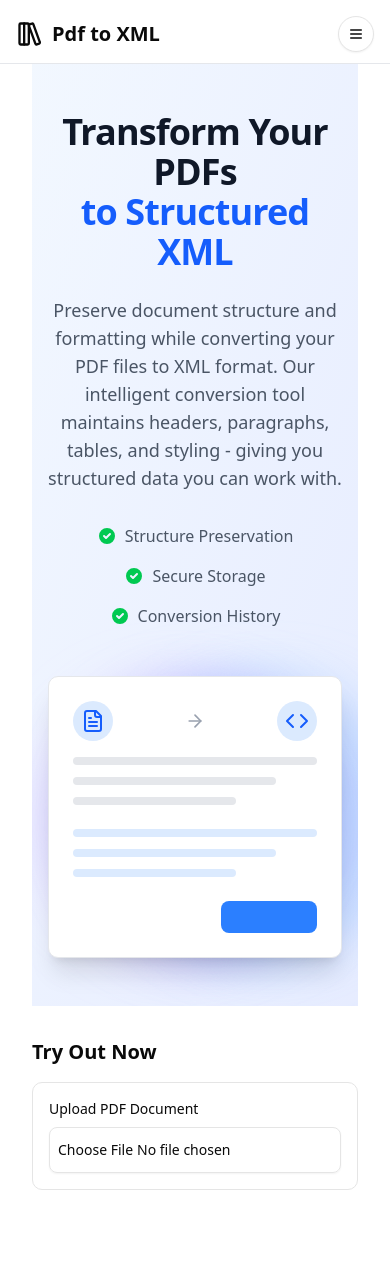
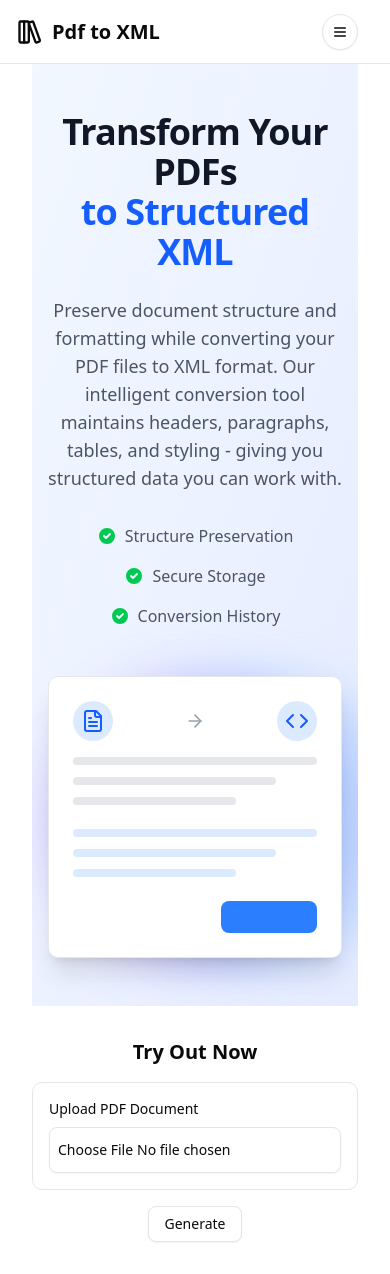
Before and after one commit to cdileep23/paftoXml-client, a React (Vite) app: page / in a window 390 px wide. Before the commit the page ends 1222 px from the top, so only its background shows below. Built offline with nearby package versions, Linux system fonts and the light colour scheme; no server answers.

Commit message:
s3 setup done

```diff
--- a/package.json
+++ b/package.json
@@ -21,6 +21,7 @@
     "axios": "^1.8.4",
     "class-variance-authority": "^0.7.1",
     "clsx": "^2.1.1",
+    "express-fileupload": "^1.5.1",
     "lucide-react": "^0.485.0",
     "next-themes": "^0.4.6",
     "react": "^19.0.0",
--- a/src/App.jsx
+++ b/src/App.jsx
@@ -4,6 +4,7 @@ import Body from './components/Body'
 import Home from './Pages/Home'
 import Auth from './Pages/Auth'
 import { Toaster } from './components/ui/sonner'
+import Conversion from './Pages/Conversion'
 
 const appRouter=createBrowserRouter([{
   path:"/",
@@ -12,8 +13,11 @@ const appRouter=createBrowserRouter([{
     path:"/",
     element:<Home/>
   },{
-    path:"auth",
+    path:"/auth",
     element:<Auth/>
+  },{
+    path:"/my-conversion",
+    element:<Conversion/>
   }]
 }])
 
--- /dev/null
+++ b/src/Pages/Conversion.jsx
@@ -0,0 +1,11 @@
+import React from 'react'
+
+const Conversion = () => {
+  return (
+    <div>
+      Conversion
+    </div>
+  )
+}
+
+export default Conversion
--- a/src/Pages/Home.jsx
+++ b/src/Pages/Home.jsx
@@ -1,43 +1,85 @@
 import React, { useState, useRef } from 'react';
 import { Button } from "@/components/ui/button";
-import { FileText, X,ArrowRight } from "lucide-react";
+import { FileText, X, ArrowRight, Code } from "lucide-react";
 import { Input } from '@/components/ui/input';
 import { Dialog, DialogContent, DialogHeader, DialogTitle, DialogTrigger } from "@/components/ui/dialog";
-import { Code } from "lucide-react";
+import { toast } from 'sonner';
+import axios from 'axios';
+import { BASE_URL } from '@/util/url';
 
 const Home = () => {
   const [selectedFile, setSelectedFile] = useState(null);
   const [fileObjectURL, setFileObjectURL] = useState(null);
+  const [isLoading, setIsLoading] = useState(false);
   const fileInputRef = useRef(null);
 
   const handleFileChange = (e) => {
     const file = e.target.files[0];
-    if (file && file.type === 'application/pdf') {
-      // Store the file in state
+    if (!file) return;
+
+    // Clean up previous file URL if exists
+    if (fileObjectURL) {
+      URL.revokeObjectURL(fileObjectURL);
+    }
+
+    if (file.type === 'application/pdf') {
       setSelectedFile(file);
-
-      // Create a blob URL for the preview
       const objectURL = URL.createObjectURL(file);
       setFileObjectURL(objectURL);
-    } else if (file) {
-      alert('Please select a PDF file');
-      // Reset the file input
+    } else {
+      toast.error('Please select a PDF file');
       if (fileInputRef.current) {
         fileInputRef.current.value = "";
       }
     }
   };
 
+  const handleUpload = async () => {
+    if (!selectedFile) {
+      toast.error('Please upload a file first');
+      return;
+    }
+
+    setIsLoading(true);
+    const toastId = toast.loading('Uploading file...');
+
+    try {
+      const formData = new FormData();
+      formData.append('pdfFile', selectedFile);
+
+      const response = await axios.post(
+        `${BASE_URL}/conversion/create-conversion`,
+        formData,
+        {
+          withCredentials: true,
+          headers: {
+            'Content-Type': 'multipart/form-data',
+          },
+        }
+      );
+
+      toast.success('File uploaded successfully!', { id: toastId });
+      console.log('Conversion result:', response.data);
+
+      // Reset form after successful upload
+      clearSelectedFile();
+    } catch (error) {
+      console.error('Upload failed:', error);
+      const errorMessage = error.response?.data?.message ||
+                          error.message ||
+                          'Upload failed';
+      toast.error(`Upload failed: ${errorMessage}`, { id: toastId });
+    } finally {
+      setIsLoading(false);
+    }
+  };
+
   const clearSelectedFile = () => {
     setSelectedFile(null);
-
-    // Clean up the blob URL to avoid memory leaks
     if (fileObjectURL) {
       URL.revokeObjectURL(fileObjectURL);
       setFileObjectURL(null);
     }
-
-    // Reset the file input
     if (fileInputRef.current) {
       fileInputRef.current.value = "";
     }
@@ -46,11 +88,10 @@ const Home = () => {
   return (
     <div className="container mx-auto px-4">
       <HeroSection/>
-      <div className='mt-8 mb-8'>
+      <div className='mt-8 mb-8 flex flex-col justify-center items-center space-y-5'>
         <h1 className='text-xl sm:text-2xl font-bold mb-4'>Try Out Now</h1>
 
-        {/* Main container - simplified to just the upload section */}
-        <div className='w-full max-w-lg'>
+        <div className='w-full max-w-lg mb-4'>
           <div className='relative bg-white rounded-lg border p-4'>
             <label className="block text-sm font-medium mb-2">Upload PDF Document</label>
             <Input
@@ -65,7 +106,6 @@ const Home = () => {
               <div className='mt-3 flex items-center text-sm bg-gray-50 p-2 rounded'>
                 <FileText className='h-4 w-4 mr-2 text-blue-500 flex-shrink-0' />
 
-                {/* Dialog (popup) trigger wrapped around the filename */}
                 <Dialog>
                   <DialogTrigger asChild>
                     <button className='truncate text-left hover:underline text-blue-600'>
@@ -76,7 +116,7 @@ const Home = () => {
                     <DialogHeader>
                       <DialogTitle>PDF Preview: {selectedFile.name}</DialogTitle>
                     </DialogHeader>
-  <div className='flex-1 min-h-0'> {/* This makes the container grow but not overflow */}
+                    <div className='flex-1 min-h-0'>
                       <iframe
                         src={fileObjectURL}
                         className='w-full h-full'
@@ -98,6 +138,16 @@ const Home = () => {
             )}
           </div>
         </div>
+
+        <div>
+          <Button
+            onClick={handleUpload}
+            variant='outline'
+            disabled={isLoading }
+          >
+            {isLoading ? 'Processing...' : 'Generate'}
+          </Button>
+        </div>
       </div>
     </div>
   );
@@ -108,26 +158,21 @@ export default Home;
 const HeroSection = () => {
   return (
     <div className="relative overflow-hidden bg-white">
-      {/* Background gradient */}
       <div className="absolute inset-0 bg-gradient-to-br from-blue-50 to-indigo-100 opacity-80"></div>
 
       <div className="relative mx-auto max-w-7xl px-4 sm:px-6 lg:px-8">
         <div className="py-12 md:py-20 lg:py-24">
           <div className="grid grid-cols-1 gap-12 lg:grid-cols-2 lg:gap-8 items-center">
-            {/* Content */}
             <div className="text-center lg:text-left">
               <h1 className="text-4xl font-bold tracking-tight text-gray-900 sm:text-5xl md:text-6xl">
                 <span className="block">Transform Your PDFs</span>
-                <span className="block text-blue-600">
-                  to Structured XML
-                </span>
+                <span className="block text-blue-600">to Structured XML</span>
               </h1>
               <p className="mt-6 text-lg text-gray-600 max-w-3xl">
                 Preserve document structure and formatting while converting your PDF files
                 to XML format. Our intelligent conversion tool maintains headers, paragraphs,
                 tables, and styling - giving you structured data you can work with.
               </p>
-
 
               <div className="mt-8 flex flex-wrap gap-4 justify-center lg:justify-start">
                 <div className="flex items-center gap-2">
@@ -151,10 +196,8 @@ const HeroSection = () => {
               </div>
             </div>
 
-            {/* Visual */}
             <div className="relative flex justify-center">
               <div className="relative w-full max-w-lg">
-
                 <div className="relative">
                   <div className="absolute -left-4 top-0 h-72 w-72 bg-purple-300 rounded-full mix-blend-multiply filter blur-xl opacity-30 animate-blob"></div>
                   <div className="absolute left-20 top-0 h-72 w-72 bg-blue-300 rounded-full mix-blend-multiply filter blur-xl opacity-30 animate-blob animation-delay-2000"></div>
--- a/src/components/Navbar.jsx
+++ b/src/components/Navbar.jsx
@@ -28,39 +28,37 @@ import { userLoggedOut } from "@/store/userSlice";
 import axios from "axios";
 
 const Navbar = () => {
-  const user = useSelector((state)=>state.user)
-  const dispatch=useDispatch()
-  const navigate=useNavigate()
-  const HandleLogout=async()=>{
+  const user = useSelector((state) => state.user);
+  const dispatch = useDispatch();
+  const navigate = useNavigate();
+
+  const HandleLogout = async () => {
     try {
-      const response=await axios.get(`${BASE_URL}/user/logout`,{withCredentials:true})
-      dispatch(userLoggedOut())
-      navigate('/auth')
-      toast.success(response.data.message)
+      const response = await axios.get(`${BASE_URL}/user/logout`, { withCredentials: true });
+      dispatch(userLoggedOut());
+      navigate('/auth');
+      toast.success(response.data.message);
     } catch (error) {
-      toast.error(error.message)
-      console.log(error)
+      toast.error(error.message);
+      console.log(error);
     }
-  }
+  };
 
   return (
-    <div className="h-16 p-4 dark:bg-[#0A0A0A] bg-white border-b dark:border-b-gray-800 border-b-gray-200 fixed top-0 left-0 right-0 duration-300 z-50 w-full">
-      <div className="max-w-7xl mx-auto flex justify-between items-center">
-
-        <Link to="/" className="flex items-center gap-2">
+    <div className="h-16 p-4 dark:bg-[#0A0A0A] bg-white border-b dark:border-b-gray-800 border-b-gray-200 fixed top-0 left-0 right-0 duration-300 z-50 w-full flex justify-center">
+      <div className="max-w-7xl w-full mx-auto flex justify-between items-center">
+        <Link to="/" className="flex items-center gap-2 sm:pl-4 md:pl-8">
           <LibraryBig size={28} />
-          <h1 className="font-extrabold text-xl md:text-2xl">Pdf to XML</h1>
+          <h1 className="font-extrabold text-xl md:text-2xl ">Pdf to XML</h1>
         </Link>
 
+        <div className="hidden md:flex items-center gap-8 pr-8">
 
-        <div className="hidden md:flex items-center gap-8">
-         <UserMenu HandleLogout={HandleLogout} />
+            <UserMenu HandleLogout={HandleLogout} user={user} />
 
         </div>
 
-
-        <div className="flex md:hidden items-center gap-2">
-
+        <div className="flex md:hidden items-center gap-2 pr-4">
           <MobileMenu user={user} HandleLogout={HandleLogout} />
         </div>
       </div>
@@ -68,16 +66,18 @@ const Navbar = () => {
   );
 };
 
-const UserMenu = ({HandleLogout}) => (
+const UserMenu = ({ HandleLogout ,user}) => (
   <DropdownMenu>
     <DropdownMenuTrigger>
     <Avatar>
-        <AvatarImage src="https://github.com/shadcn.png" alt="User avatar" />
-        <AvatarFallback>CN</AvatarFallback>
+                <AvatarFallback>
+
+                  {user?.name?.charAt(0).toUpperCase()}
+                </AvatarFallback>
               </Avatar>
     </DropdownMenuTrigger>
     <DropdownMenuContent>
-      <Link to="/my-learning">
+      <Link to="/my-conversion">
         <DropdownMenuLabel>My Conversions</DropdownMenuLabel>
       </Link>
 
@@ -97,11 +97,10 @@ const AuthButtons = () => (
     <Link to="/auth">
       <Button>Sign Up</Button>
     </Link>
-
   </div>
 );
 
-const MobileMenu = ({ user ,HandleLogout}) => (
+const MobileMenu = ({ user, HandleLogout }) => (
   <Sheet>
     <SheetTrigger asChild>
       <Button size="icon" className="rounded-full" variant="outline">
@@ -113,7 +112,7 @@ const MobileMenu = ({ user ,HandleLogout}) => (
         <SheetTitle>PDF to XML</SheetTitle>
       </SheetHeader>
       <div className="flex flex-col gap-6 mx-10">
-        {user&& (
+        {user && (
           <div className="space-y-4">
             <div className="flex items-center gap-3">
               <Avatar>
@@ -121,14 +120,12 @@ const MobileMenu = ({ user ,HandleLogout}) => (
                   {user?.name?.charAt(0).toUpperCase()}
                 </AvatarFallback>
               </Avatar>
-
               <span className="font-medium">{user.name}</span>
             </div>
             <nav className="flex flex-col space-y-2">
-              <Link to="/my-learning" className="py-2 px-3 hover:bg-gray-100 dark:hover:bg-gray-800 rounded-md transition-colors">My Conversions</Link>
-
+              <Link to="/my-conversion" className="py-2 px-3 hover:bg-gray-100 dark:hover:bg-gray-800 rounded-md transition-colors">My Conversions</Link>
               <button onClick={HandleLogout} className="text-left py-2 px-3 flex items-center gap-3 hover:bg-gray-100 dark:hover:bg-gray-800 rounded-md transition-colors text-red-500">
-                <LogOutIcon size={14}/>
+                <LogOutIcon size={14} />
                 Log Out
               </button>
             </nav>
```
Also changed, not shown: src/components/Body.jsx (+7 -6 lines), 1 other file (tests, documents, lock files or other folders). Lines whose indentation alone changed are shown as unchanged.
